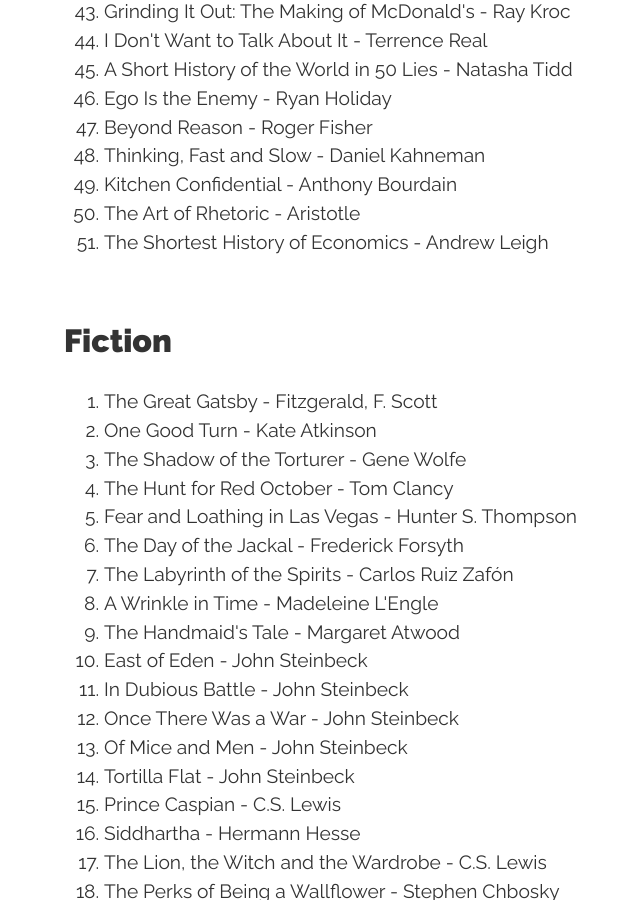
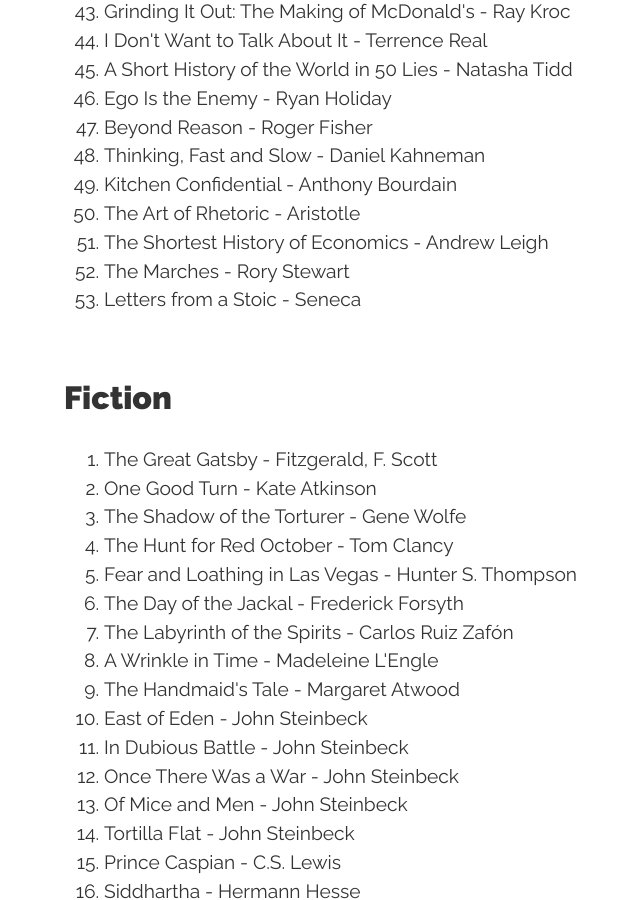
Before and after one commit to conanmercer/conanmercer.github.io, a Jekyll site: the page built from books.html, in a window 1280 px wide and 900 px high, scrolled down 2918 px. Shown: the whole window, without its empty margins (96-736 px from the left). Built offline with Jekyll 4.4.1, drawn with Linux system fonts in a browser that asks for light colours; nearby versions of some CDN libraries; some web fonts are replaced.

Commit message:
add, two books

```diff
--- a/books.html
+++ b/books.html
@@ -114,6 +114,8 @@
   <li>Kitchen Confidential - Anthony Bourdain</li>
   <li>The Art of Rhetoric - Aristotle</li>
   <li>The Shortest History of Economics - Andrew Leigh</li>
+  <li>The Marches - Rory Stewart</li>
+  <li>Letters from a Stoic - Seneca</li>
 </ol>
 
 <h2>Fiction</h2>
```
